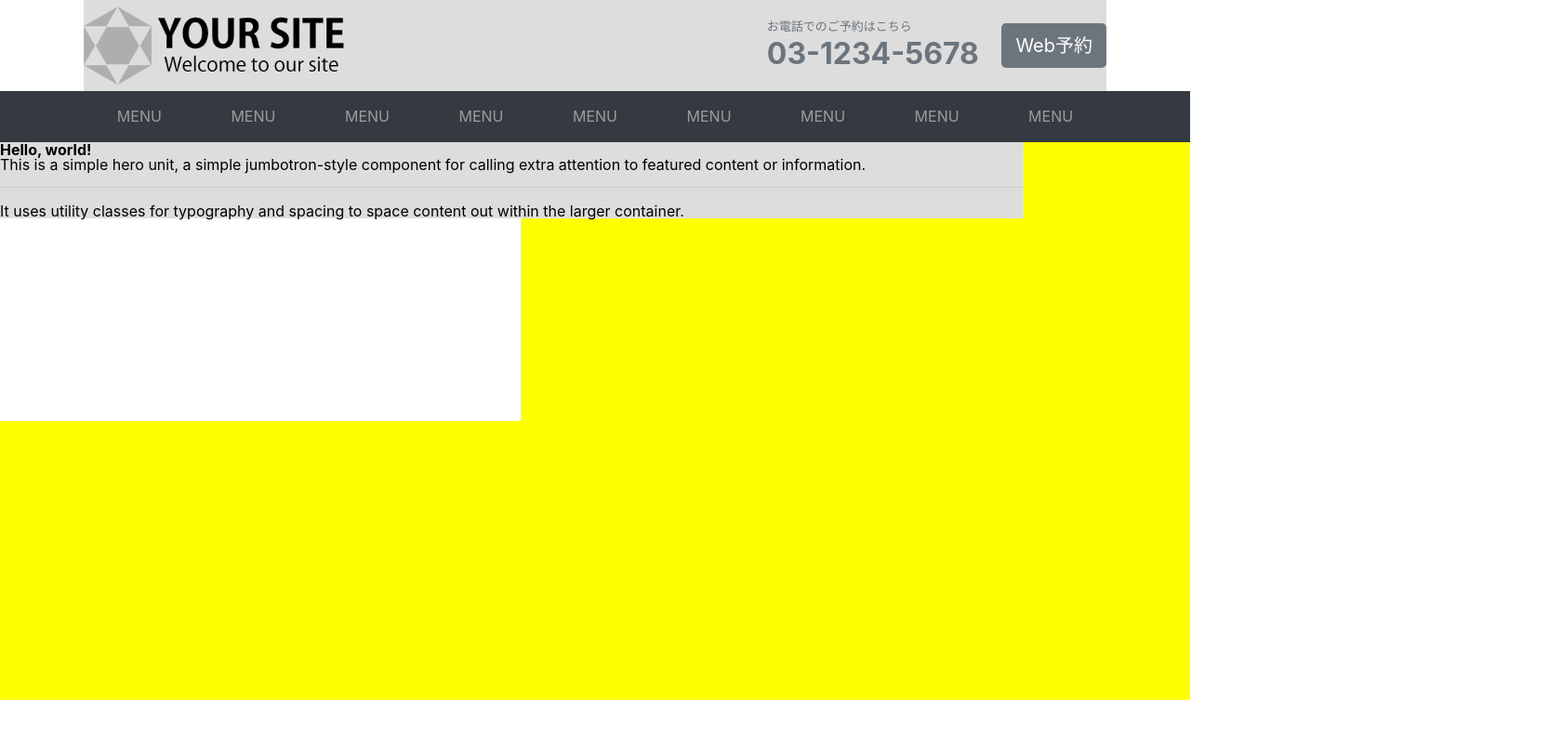
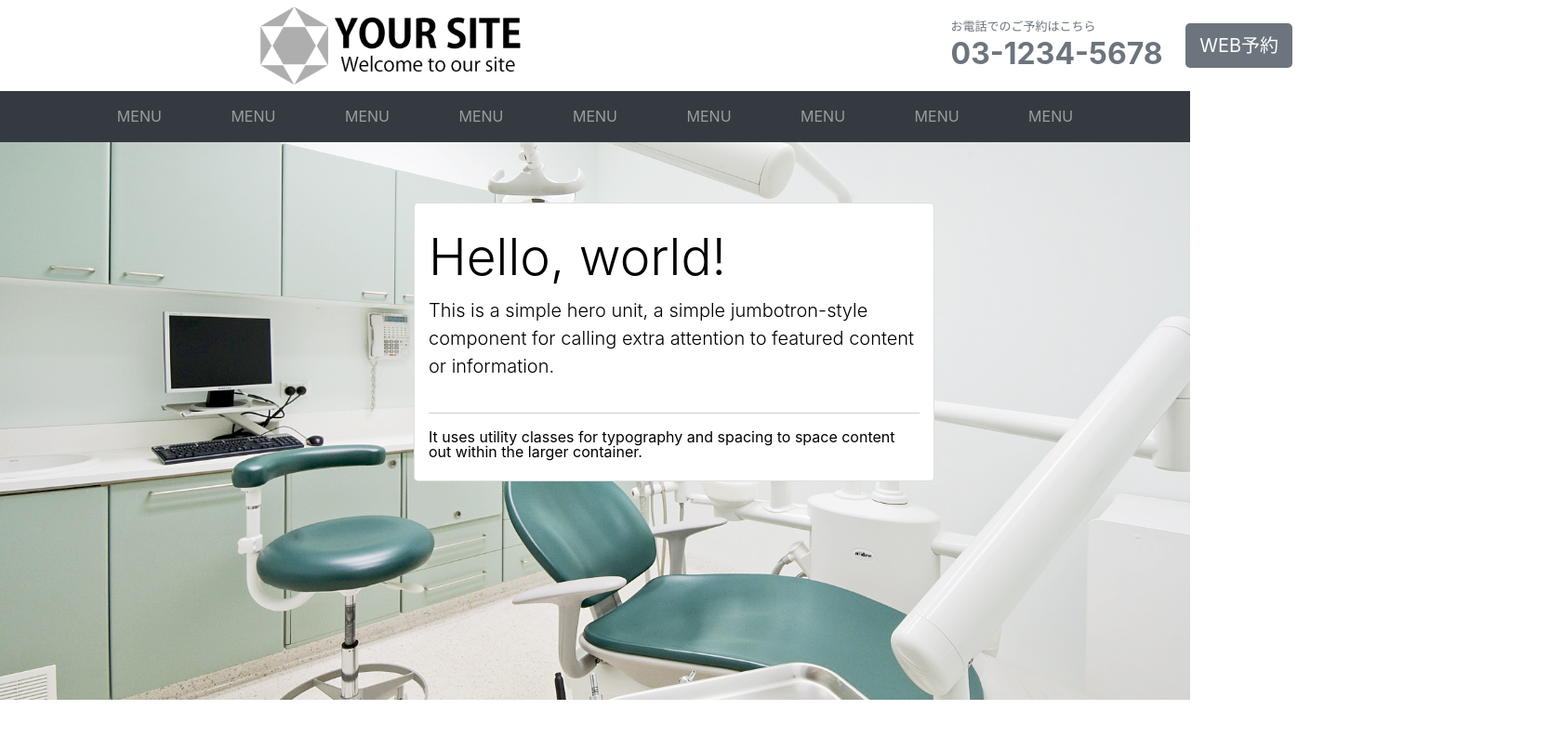
Before and after one commit to hase75/coding1, a plain HTML site: page index.html in a window 1280 px wide. Shown: the whole page at 93% size, 1680 px wide, since content can reach past the window. Drawn offline with Linux system fonts and the light colour scheme.

Commit message:
[Finish]レイアウト調整

```diff
--- a/index.html
+++ b/index.html
@@ -17,7 +17,7 @@
             <p>03-1234-5678</p>
           </li>
           <li>
-            <a href="#">Web予約</a>
+            <a href="#">WEB予約</a>
           </li>
         </ul>
       </div>
@@ -37,12 +37,12 @@
       </ul>
     </nav>
     <div class="key_visual">
-      <div class="key_visual_content">
-        <div class="inner">
+      <div class="inner">
+        <div class="key_visual_content">
           <h2>Hello, world!</h2>
           <p>This is a simple hero unit, a simple jumbotron-style component for calling extra attention to featured content or information.</p>
           <hr>
-          <p>It uses utility classes for typography and spacing to space content out within the larger container.</p>
+          <h8>It uses utility classes for typography and spacing to space content out within the larger container.</h8>
         </div>
       </div>
     </div>
--- a/style.css
+++ b/style.css
@@ -38,9 +38,8 @@ body {
 }
 
 .inner {
-    width: 1100px;
+    width: 1680px;
     margin: 0 auto;
-    background: #ddd;
 }
 
 header {
@@ -55,6 +54,7 @@ header h1 {
 
 header h1 img {
     width: 280px;
+    margin-left: 280px;
 }
 
 header ul {
@@ -95,6 +95,7 @@ header ul li a {
     text-decoration: none;
     line-height: 48px;
     background: #6c757d;
+    margin-right: 290px;
 }
 
 header ul li a:hover {
@@ -120,23 +121,54 @@ nav ul li a {
     height: 55px;
     padding: 0 35px;
     line-height: 55px;
-    color: rgba(255, 255, 255,.5);
+    color: rgba(255,255,255,.5);
     text-decoration: none;
 }
 
 nav ul li a:hover {
-    color: rgba(255, 255, 255,.75);
+    color: rgba(255,255,255,.75);
 }
 
 .key_visual {
     height: 600px;
-    background: #ff0;
+    background-image: url(img/top-image.jpg);
+    background-repeat: no-repeat;
+    background-size: cover;
+    text-align: right;
+    position: relative;
 }
 
 .key_visual_content {
+    display: inline-block;
     width: 560px;
     height: 300px;
+    padding: 30px 15px;
+    border: 1px solid rgba(0,0,0,.125);
+    border-radius: 5px;
     background: #fff;
+    box-sizing: border-box;
+    text-align: left;
+    position: absolute;
+    top: 65px;
+    right: 275px;
+}
+
+.key_visual_content h2 {
+    margin-bottom: 15px;
+    font-size: 55px;
+    font-weight: 300;
+}
+
+.key_visual_content p {
+    margin-bottom: 35px;
+    font-size: 20px;
+    font-weight: 300;
+    line-height: 1.5;
+}
+
+.key_visual_content .notice {
+    margin: 0;
+    font-size: 13px;
 }
 
 article,aside,details,figcaption,figure,
```
